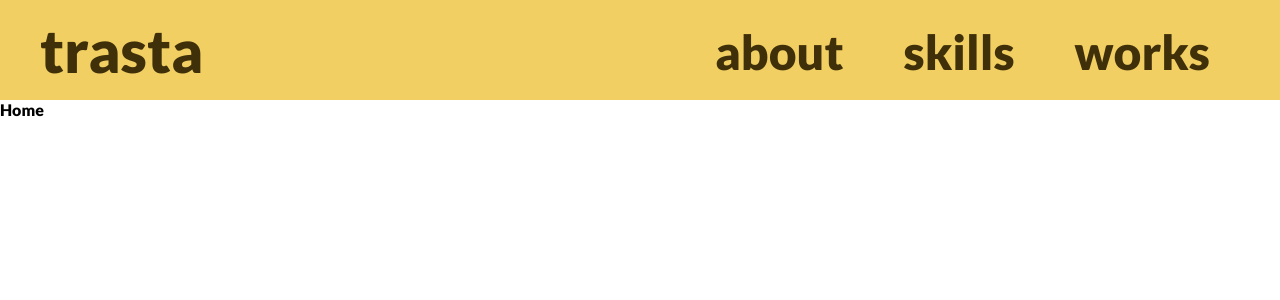
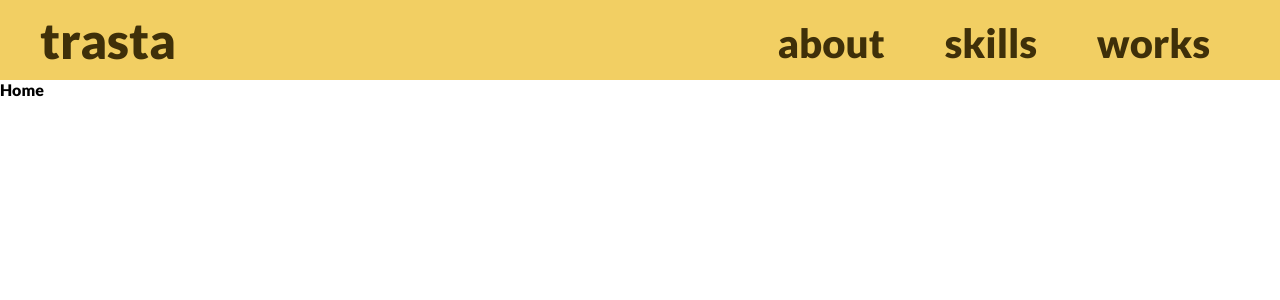
Before and after one commit to trasta298/portfolio, a React (Vite) app: page / in a window 1280 px wide. Shown: the top 300 px of the page. Built offline with nearby package versions, Linux system fonts and the light colour scheme.

Commit message:
headerを細く

```diff
--- a/src/App.tsx
+++ b/src/App.tsx
@@ -40,5 +40,5 @@ const Content = styled.div`
 
 const HeaderContainer = styled.div`
   background-color: ${Color.main};
-  height: max(100px, 8vh);
+  height: max(80px, 8vh);
 `
--- a/src/pages/Header.tsx
+++ b/src/pages/Header.tsx
@@ -19,7 +19,7 @@ export const Header : React.FC = () => {
 const HeaderContainer = styled.div`
   display: flex;
   height: 100%;
-  font-size: 60px;
+  font-size: 50px;
   @media (min-height: 1250px) {
     font-size: 5vh;
   }
@@ -47,7 +47,10 @@ const HeaderMenu = styled(Link)`
   text-decoration: none;
   color: ${Color.textSecondaly};
   font-size: 0.8em;
-  margin: auto 30px 20px;
+  margin: auto 30px 13px;
+  @media (min-height: 1250px) {
+    margin: auto 30px;
+  }
   ::after {
     position: absolute;
     bottom: -4px;
```
